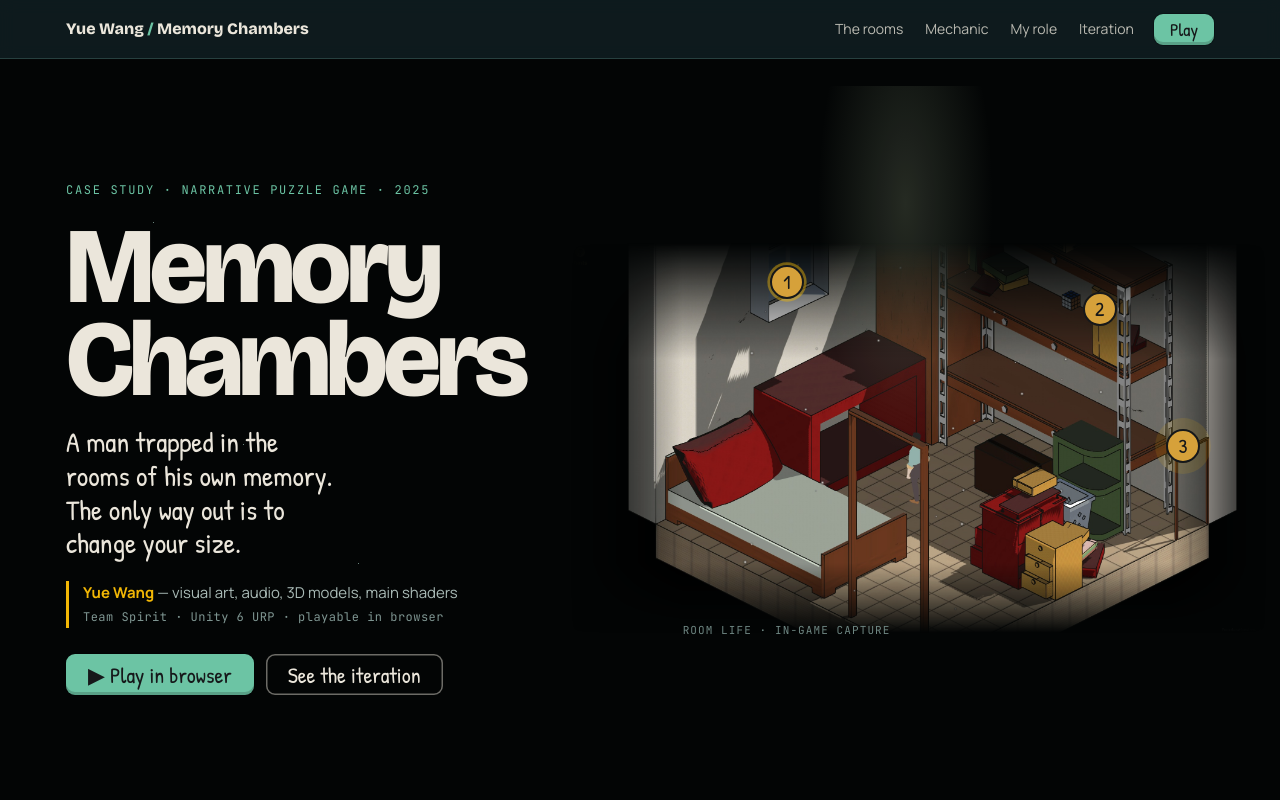
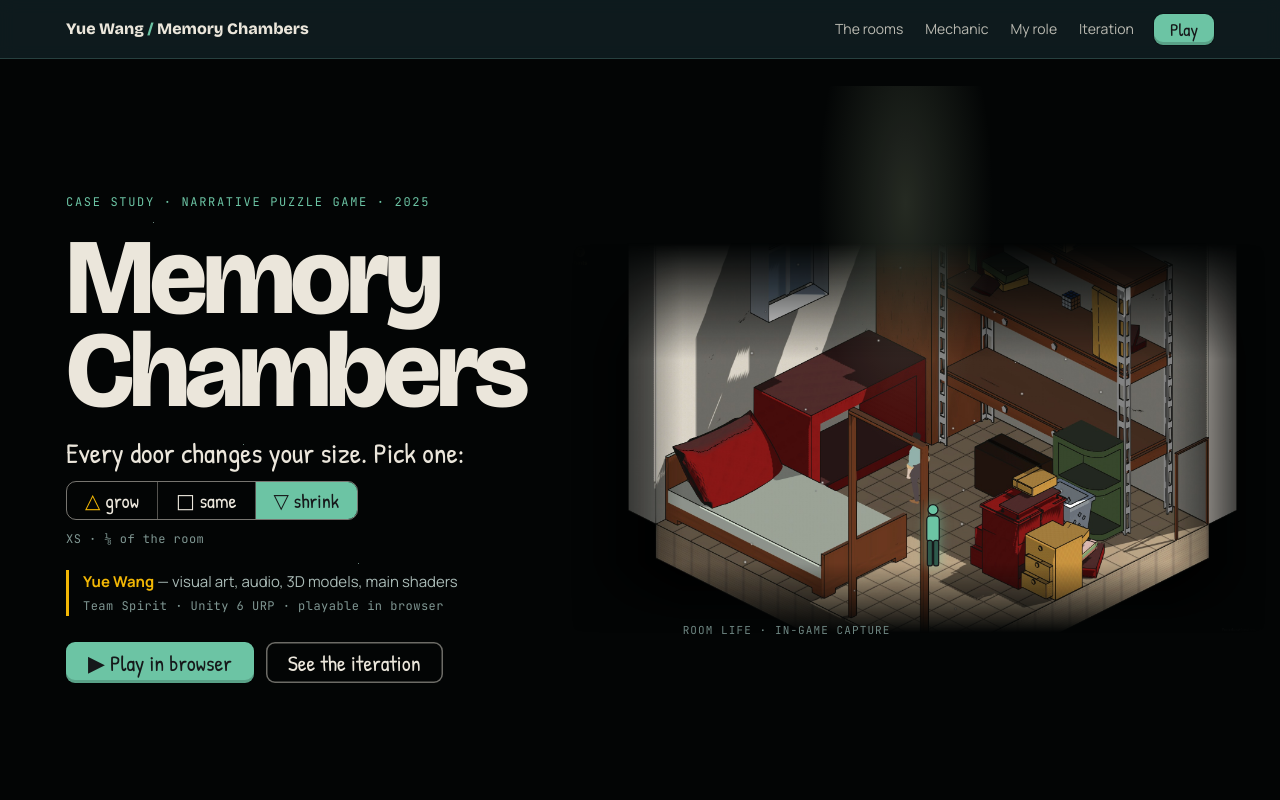
Before and after one commit to RyanWang688/memory-chambers, a plain HTML site: page index.html in a window 1280 px wide. Shown: the top 800 px of the page. Drawn offline with nearby package versions, Linux system fonts and the light colour scheme.

Commit message:
Hero: door-symbol picker that resizes a figure in Room Life

```diff
--- a/index.html
+++ b/index.html
@@ -33,19 +33,25 @@
     <div class="hero-copy">
       <p class="eyebrow">Case study · Narrative puzzle game · 2025</p>
       <h1>Memory<br>Chambers</h1>
-      <p class="hero-sub">A man trapped in the rooms of his own memory. The only way out is to change your size.</p>
+      <div class="door-pick">
+        <p class="hero-sub">Every door changes your size. Pick one:</p>
+        <div class="seg" role="group" aria-label="Door type">
+          <button type="button" data-size="l" data-read="L · ¾ of the room"><b>△</b> grow</button>
+          <button type="button" data-size="s" data-read="S · ¼ of the room">□ same</button>
+          <button type="button" data-size="xs" data-read="XS · ⅛ of the room" aria-pressed="true"><b>▽</b> shrink</button>
+        </div>
+        <span class="door-read" id="doorRead" aria-live="polite">XS · ⅛ of the room</span>
+      </div>
       <p class="hero-role"><b>Yue Wang</b> — visual art, audio, 3D models, main shaders<br><span>Team Spirit · Unity 6 URP · playable in browser</span></p>
       <div class="hero-ctas">
         <a class="btn" href="#play">▶ Play in browser</a>
         <a class="btn ghost" href="#process">See the iteration</a>
       </div>
     </div>
-    <figure class="diorama" aria-label="Room Life, captured in-game, with three puzzle points marked">
+    <figure class="diorama" aria-label="Room Life, captured in-game, with a figure that changes size when you pick a door">
       <div class="beam" aria-hidden="true"></div>
       <img src="portfolio/img/06-life-room.jpg" alt="Isometric cut-away of Room Life: bed, red desk, tall shelves, yellow drawers and the small protagonist, drawn in a flat-colour ink style.">
-      <button class="pin" type="button" style="left:31%;top:10%" aria-describedby="pin1"><span>1</span><em id="pin1" role="tooltip">Drop in through the skylight at XS size</em></button>
-      <button class="pin" type="button" style="left:76%;top:17%" aria-describedby="pin2"><span>2</span><em id="pin2" role="tooltip">Push the yellow book. It falls into a bridge</em></button>
-      <button class="pin" type="button" style="left:88%;top:52%" aria-describedby="pin3"><span>3</span><em id="pin3" role="tooltip">Leave by this door and come back a different size</em></button>
+      <div class="hero-me" id="heroMe" data-size="xs" aria-hidden="true"><svg viewBox="0 0 30 100"><circle cx="15" cy="9" r="8" fill="#6cc4a4" stroke="#16181a" stroke-width="2"/><rect x="5" y="19" width="20" height="42" rx="6" fill="#6cc4a4" stroke="#16181a" stroke-width="2"/><rect x="6" y="58" width="8" height="41" rx="3" fill="#2e5a4c" stroke="#16181a" stroke-width="2"/><rect x="16" y="58" width="8" height="41" rx="3" fill="#2e5a4c" stroke="#16181a" stroke-width="2"/></svg></div>
       <figcaption>Room Life · in-game capture</figcaption>
     </figure>
   </div>
--- a/portfolio/site.css
+++ b/portfolio/site.css
@@ -71,18 +71,27 @@ body::before{content:"";position:fixed;inset:0 0 auto;height:env(safe-area-inset
 .beam{position:absolute;left:18%;top:-40%;width:60%;height:150%;background:radial-gradient(ellipse 30% 60% at 50% 20%,rgba(214,240,190,.16),rgba(214,240,190,0) 70%);
   pointer-events:none;z-index:1;mix-blend-mode:screen}
 .diorama figcaption{position:absolute;left:16%;bottom:-6px;font-family:var(--f-mono);font-size:11px;letter-spacing:.1em;text-transform:uppercase;color:#6f8783}
-.pin{position:absolute;z-index:3;transform:translate(-50%,-50%);width:34px;height:34px;padding:0;border:2px solid var(--ink);border-radius:50%;background:var(--mustard);
-  font-family:var(--f-letter);font-size:20px;line-height:1;color:var(--ink);cursor:pointer;box-shadow:0 0 0 4px rgba(242,183,5,.25)}
-@media (prefers-reduced-motion:no-preference){.pin{animation:ping 2.4s ease-out infinite}.pin:nth-of-type(2){animation-delay:.8s}.pin:nth-of-type(3){animation-delay:1.6s}}
-@keyframes ping{0%{box-shadow:0 0 0 0 rgba(242,183,5,.55)}70%,100%{box-shadow:0 0 0 14px rgba(242,183,5,0)}}
-.pin em{position:absolute;left:50%;top:calc(100% + 10px);transform:translateX(-50%);width:max-content;max-width:220px;font-style:normal;font-family:var(--f-letter);font-size:17px;line-height:1.2;
-  background:var(--paper);color:var(--ink);border:2px solid var(--ink);padding:6px 10px;opacity:0;pointer-events:none;transition:opacity .15s}
-.pin:hover em,.pin:focus-visible em{opacity:1}
-.pin:nth-of-type(3) em{left:auto;right:-6px;transform:none}
+/* door picker + resizable figure (sizes as share of the diorama width) */
+.door-pick{display:grid;gap:10px;justify-items:start}
+.door-pick .hero-sub{max-width:none}
+.seg{display:inline-flex;border:1.5px solid rgba(235,230,219,.5);border-radius:10px;overflow:hidden}
+.seg button{font-family:var(--f-letter);font-size:20px;line-height:1;padding:9px 18px 8px;background:transparent;color:var(--wall);border:0;border-right:1.5px solid rgba(235,230,219,.35);cursor:pointer;transition:background .15s}
+.seg button:last-child{border-right:0}
+.seg button:hover{background:rgba(108,196,164,.14)}
+.seg button[aria-pressed="true"]{background:var(--mint);color:var(--ink)}
+.seg button b{color:var(--hint);font-weight:400}
+.seg button[aria-pressed="true"] b{color:var(--ink)}
+.door-read{font-family:var(--f-mono);font-size:12px;letter-spacing:.04em;color:#7f9692}
+.diorama{container-type:inline-size}
+.hero-me{position:absolute;z-index:3;left:52%;bottom:17%;height:9cqw;aspect-ratio:3/10;transform:translateX(-50%);filter:drop-shadow(0 0 6px rgba(108,196,164,.55));
+  transition:height .55s cubic-bezier(.2,.8,.2,1)}
+.hero-me[data-size="s"]{height:17cqw}
+.hero-me[data-size="l"]{height:40cqw}
+.hero-me svg{width:100%;height:100%;display:block}
 @media (max-width:900px){
   .hero-in{grid-template-columns:minmax(0,1fr);min-height:0;padding-block:28px 40px;gap:8px}
   .diorama{order:-1;margin:0 calc(-1 * var(--gutR)) 20px calc(-1 * var(--gut))}
-  .pin{width:28px;height:28px;font-size:17px}
+  .seg button{font-size:18px;padding:9px 14px 8px}
 }
 .pitch{background:var(--night);border-bottom:1px solid var(--night-line)}
 .pitch .inner{display:grid;grid-template-columns:minmax(0,1.3fr) minmax(0,1fr);gap:48px;padding-block:56px 64px}
--- a/portfolio/site.js
+++ b/portfolio/site.js
@@ -85,6 +85,15 @@
     </div>`).join('') +
     `<div class="legend"><span><i style="background:#2f6f5c"></i>met 4.0 target</span><span><i style="background:${MUST}"></i>below target</span><span><i style="border-left:2px dashed ${RED};width:0;border-radius:0"></i>target 4.0 / 5</span></div>`;
 
+  /* ---- hero: pick a door, the figure changes size ---- */
+  const heroMe = $('heroMe');
+  document.querySelectorAll('.door-pick .seg button').forEach(b => b.addEventListener('click', () => {
+    document.querySelectorAll('.door-pick .seg button').forEach(x => x.setAttribute('aria-pressed', 'false'));
+    b.setAttribute('aria-pressed', 'true');
+    heroMe.dataset.size = b.dataset.size;
+    $('doorRead').textContent = b.dataset.read;
+  }));
+
   /* ---- lightbox for sketches and references ---- */
   const lb = $('lightbox'), lbImg = $('lightboxImg');
   document.querySelectorAll('.zoomable').forEach(b => b.addEventListener('click', () => {
```
